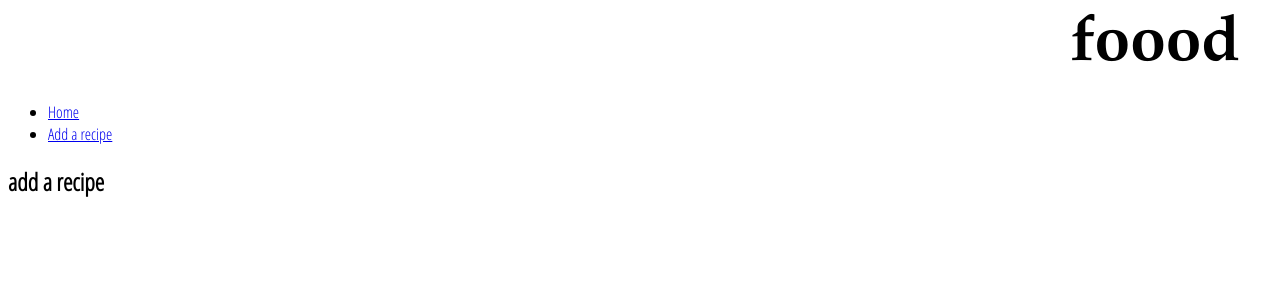
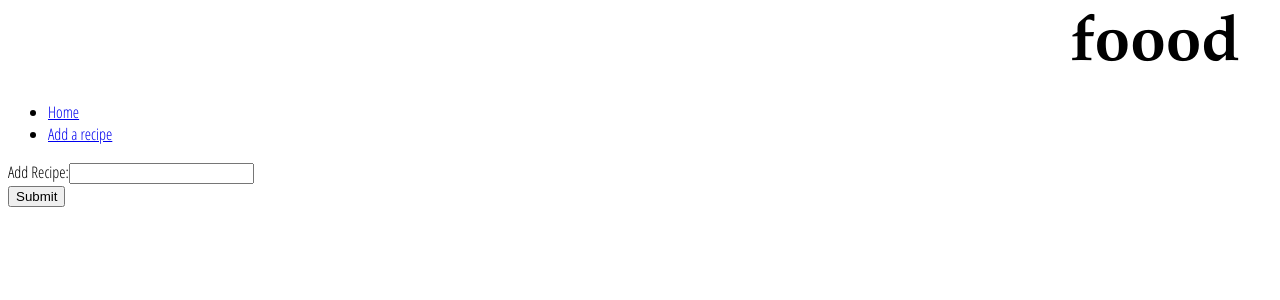
Before and after one commit to edpe/foood, a React (Create React App) app: page /add-recipe in a window 1280 px wide. Shown: the top 300 px of the page. Built offline with nearby package versions, Linux system fonts and the light colour scheme.

Commit message:
add from field to AddRecipe

```diff
--- a/src/components/AddRecipe.js
+++ b/src/components/AddRecipe.js
@@ -1,13 +1,39 @@
-import React from 'react';
+import React, { Component } from 'react';
 import styles from './AddRecipe.module.css'
 
 
-const AddRecipe = props => {
-  return (
-      <div>
-        <h2>add a recipe</h2>
+class AddRecipe extends Component {
+
+  constructor(props) {
+      super(props);
+      this.state = {value: ''};
+
+      this.handleChange = this.handleChange.bind(this);
+      this.handleSubmit = this.handleSubmit.bind(this);
+    }
+
+    handleChange(event) {
+      this.setState({value: event.target.value});
+    }
+
+    handleSubmit(event) {
+      alert(this.state.value);
+      event.preventDefault();
+    }
+
+    render() {
+      return (
+        <div className="container">
+          <form onSubmit={this.handleSubmit}>
+            <label>
+              Add Recipe:
+              <input type="text" value={this.state.value} onChange={this.handleChange} className="form-control"/>
+            </label><br/>
+            <input type="submit" value="Submit" className="btn btn-primary"/>
+          </form>
       </div>
-  );
-};
+      );
+    }
+  }
 
 export default AddRecipe;
--- a/src/index.js
+++ b/src/index.js
@@ -1,9 +1,9 @@
 import React from 'react';
 import ReactDOM from 'react-dom';
-import { BrowserRouter } from 'react-router-dom';
+import { BrowserRouter as Router } from 'react-router-dom';
 import App from './components/App';
 import registerServiceWorker from './registerServiceWorker';
 
 
-ReactDOM.render(<BrowserRouter><App /></BrowserRouter>, document.getElementById('root'));
+ReactDOM.render(<Router><App /></Router>, document.getElementById('root'));
 registerServiceWorker();
```
Also changed, not shown: package.json (+7 -1 lines), 1 other file (tests, documents, lock files or other folders).
